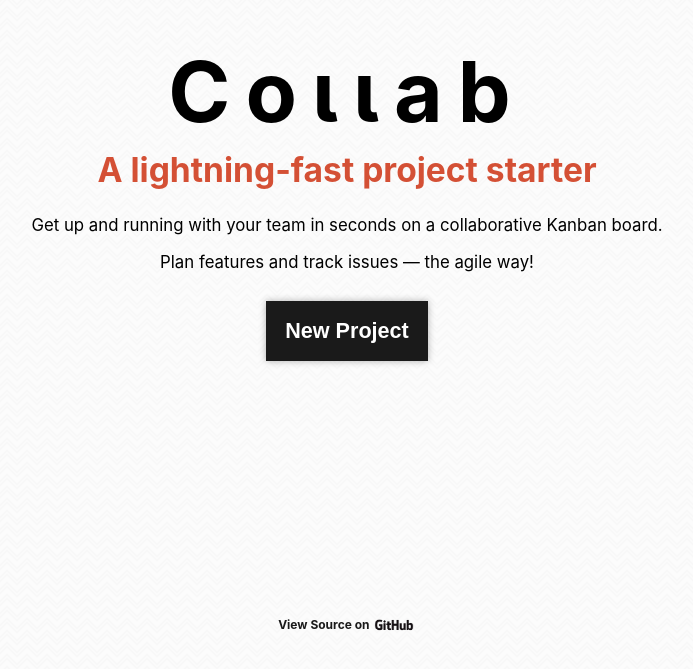
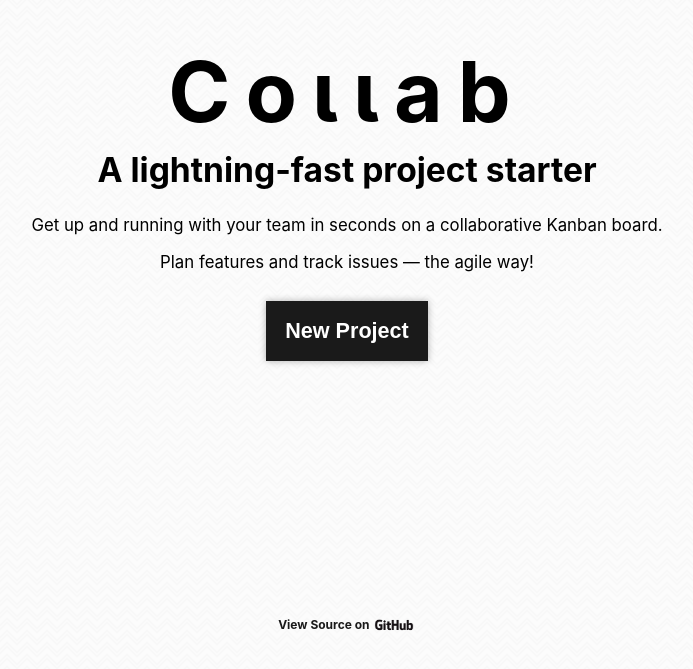
Before and after one commit to pmnord/todo-management-react-capstone-client, a React (Create React App) app: page / in a window 1280 px wide. Shown: the part 151-820 px from the top of the page, without its empty margins (293-986 px from the left). Built offline with nearby package versions, Linux system fonts and the light colour scheme; no server answers.

Commit message:
Update title with ɩɩ. Restyle Landing to remove orange lettering from h2.

```diff
--- a/public/index.html
+++ b/public/index.html
@@ -31,7 +31,7 @@
       work correctly both with client-side routing and a non-root public URL.
       Learn how to configure a non-root public URL by running `npm run build`.
     -->
-    <title>Collab</title>
+    <title>Coɩɩab</title>
   </head>
 
   <body>
--- a/src/components/Landing/landing.css
+++ b/src/components/Landing/landing.css
@@ -18,7 +18,6 @@
 .landing__h2 {
   margin: 7px 0px 25px 0px;
   font-size: 2.8rem;
-  color: hsl(10, 65%, 52%);
 }
 
 .landing__main {
```
